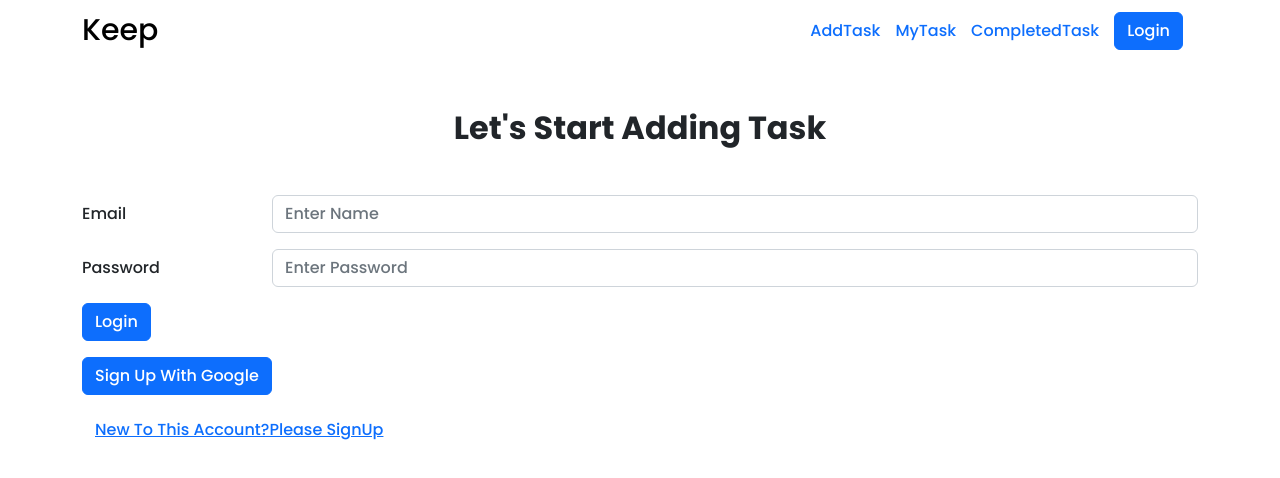
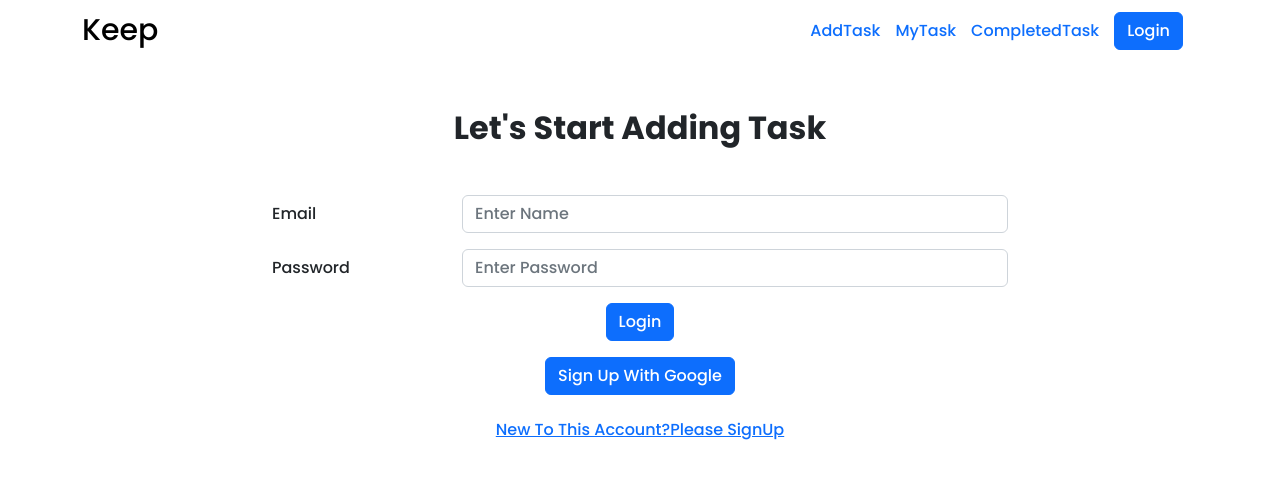
Before and after one commit to Parvez765/task-managment-clientside, a React (Create React App) app: page /login in a window 1280 px wide. Shown: the top 478 px of the page. Built offline with nearby package versions, Linux system fonts and the light colour scheme; no server answers.

Commit message:
Login And SignUp Form Edited

```diff
--- a/src/Components/LoginUser/LoginUser.js
+++ b/src/Components/LoginUser/LoginUser.js
@@ -56,27 +56,27 @@ const LoginUser = () => {
         <div>
             <h2 className='mt-5 mb-5 fw-bold text-center'>Let's Start Adding Task</h2>
             <form className='container' onSubmit={handleSubmit}>
-                <div class="row mb-3">
+                <div class="row mb-3 d-flex justify-content-center">
                     <label for="inputEmail3" class="col-sm-2 col-form-label">Email</label>
-                    <div class="col-sm-10">
+                    <div class="col-6">
                     <input type="email" name="email" class="form-control" id="inputEmail3" placeholder='Enter Name'/>
                     </div>
                 </div>
-                <div class="row mb-3">
+                <div class="row mb-3 d-flex justify-content-center">
                     <label for="inputPassword3" class="col-sm-2 col-form-label">Password</label>
-                    <div class="col-sm-10">
+                    <div class="col-6">
                     <input type="password" name="pass" class="form-control" placeholder='Enter Password' id="inputPassword3"/>
                     </div>
                 </div>
                 <p>{error.message}</p>
-                <div className="col-12">
+                <div className="col-12 d-flex justify-content-center">
                     <button type="submit" className="btn btn-primary mb-3">Login</button>
                 </div>
             </form>
-                <div className="col-12 container">
+                <div className="col-12 container d-flex justify-content-center">
                     <button type="submit" className="btn btn-primary" onClick={handleGoogleSignIn}>Sign Up With Google</button>
             </div>
-            <div className='container'>
+            <div className='container d-flex justify-content-center'>
                 <Link to="/signup"><button className='btn btn-link mt-3'>New To This Account?Please SignUp</button></Link>
             </div>
         </div>
--- a/src/Components/SignupUser/SignupUser.js
+++ b/src/Components/SignupUser/SignupUser.js
@@ -81,15 +81,15 @@ const SignupUser = () => {
                     <input type="password" name="repass" className="form-control" placeholder="ReEnter Password" required/>
                 </div>
                 <p>{error.message}</p>
-                <div className="col-12">
+                <div className="col-12 d-flex justify-content-center">
                     <button type="submit" className="btn btn-primary">Sign Up</button>
                 </div>
                 <hr />
             </form>
-                <div className="col-12 container">
+                <div className="col-12 container d-flex justify-content-center">
                     <button type="submit" className="btn btn-primary" onClick={handleGoogleSignIn}>Sign Up With Google</button>
                  </div>
-            <div className='container'>
+            <div className='container d-flex justify-content-center'>
                 <Link to="/login"><button className='btn btn-link mt-3'>Already Have An Account?Please Login</button></Link>
             </div>
         </div>
```
